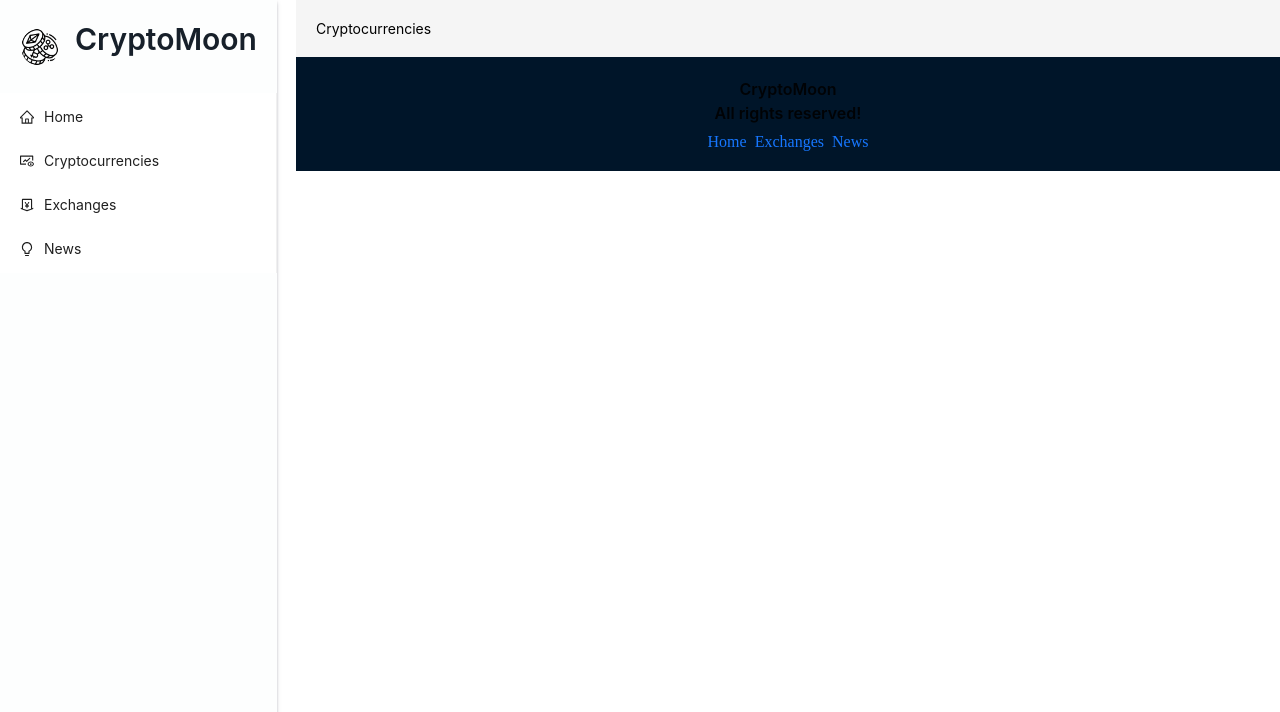
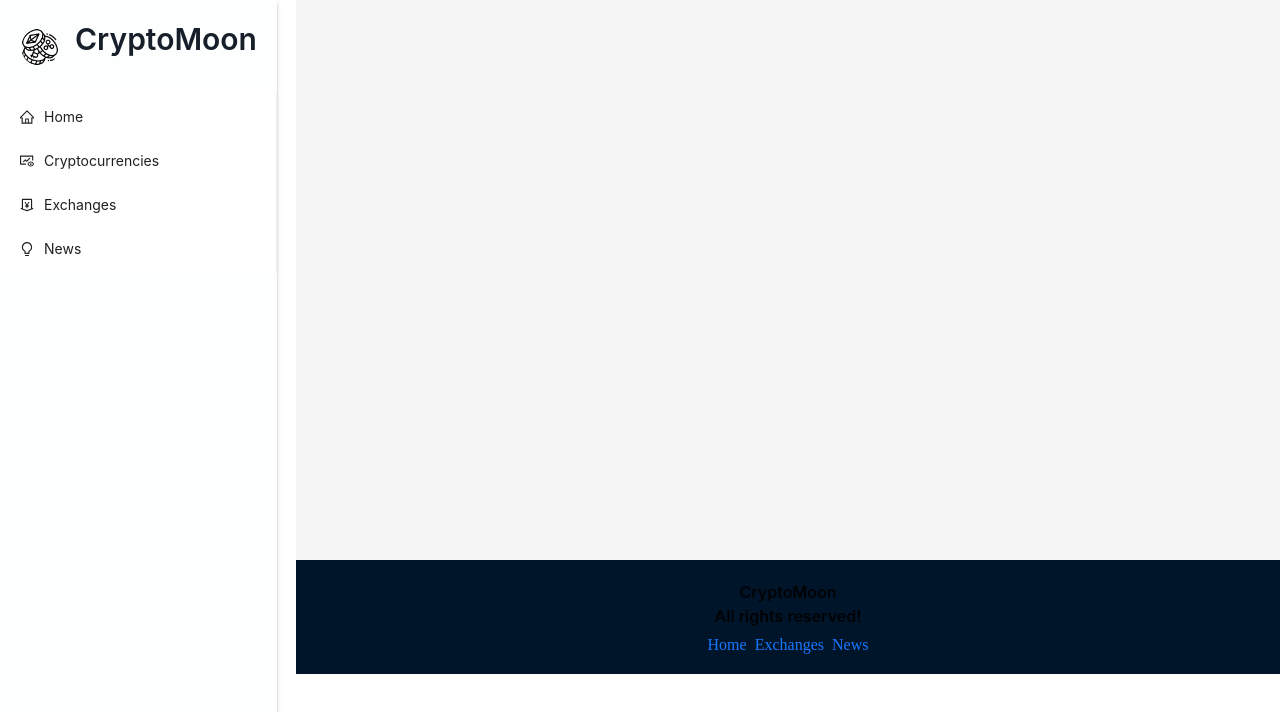
Before and after one commit to karmeensec/cryptocurrency-app-react-redux, a React (Vite) app: page /cryptocurrencies in a window 1280 px wide. Shown: the top 712 px of the page. Built offline with nearby package versions, Linux system fonts and the light colour scheme; no server answers.

Commit message:
Initial state for cryptos

```diff
--- a/src/components/Cryptocurrencies.jsx
+++ b/src/components/Cryptocurrencies.jsx
@@ -1,10 +1,24 @@
-import React from 'react'
+import { Card, Col, Row, Input } from 'antd'
+import millify from 'millify'
+import React, { useState } from 'react'
+import { Link } from 'react-router-dom'
+import { useGetCryptosQuery } from '../services/cryptoApi'
 
 const Cryptocurrencies = () => {
 
+  const {data: cryptoList, isFetching} = useGetCryptosQuery();
+  const [cryptos, setCryptos] = useState(cryptoList?.data?.coins);
+  console.log(cryptos);
+
   return (
 
-    <div>Cryptocurrencies</div>
+    <>
+
+      <Row gutters={[32, 32]} className='crypto-card-container' >
+
+      </Row>
+
+    </>
 
   )
 }
```
